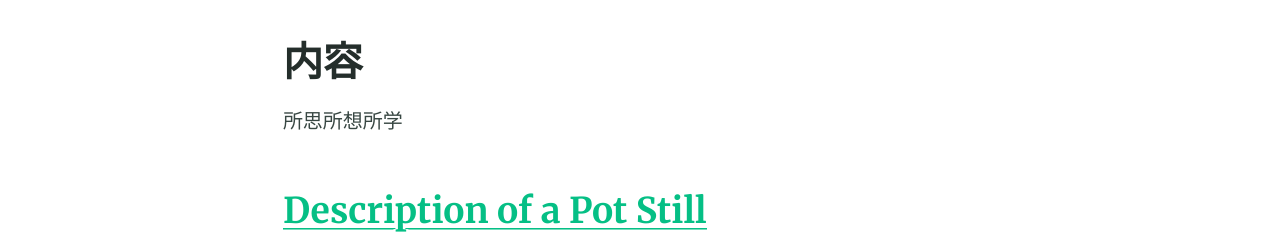
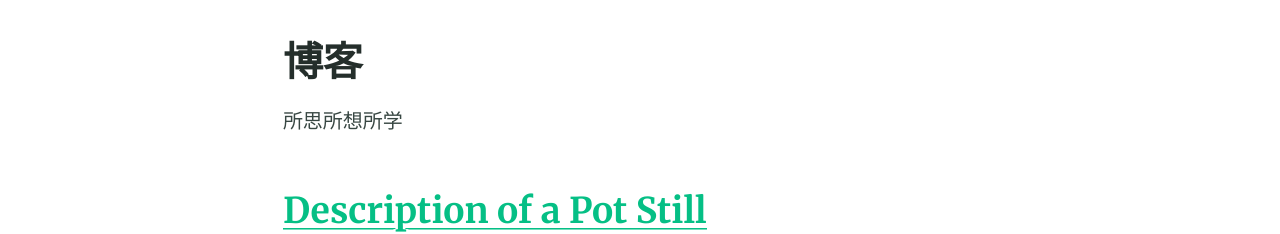
Before and after one commit to areslan1122/areslan1122.github.io, a Jekyll site: the page built from blog/index.html, in a window 1280 px wide. Shown: the part 408-642 px from the top of the page. Built offline with Jekyll 4.4.1, drawn with Linux system fonts in a browser that asks for light colours; the list of posts is cut into pages by our own code.

Commit message:
typo, 内容-> 博客

```diff
--- a/_config.yml
+++ b/_config.yml
@@ -64,7 +64,7 @@ timezone: Europe/London # Timezone for blog posts and alike
 # 5. Collections
 collections:
   posts:
-    title: 内容 # Needed for Siteleaf
+    title: 博客 # Needed for Siteleaf
     output: true
     description: "所思所想所学" # The post list page content
     feature_text: |
```
Also changed, not shown: index.md (+1 -1 lines).
